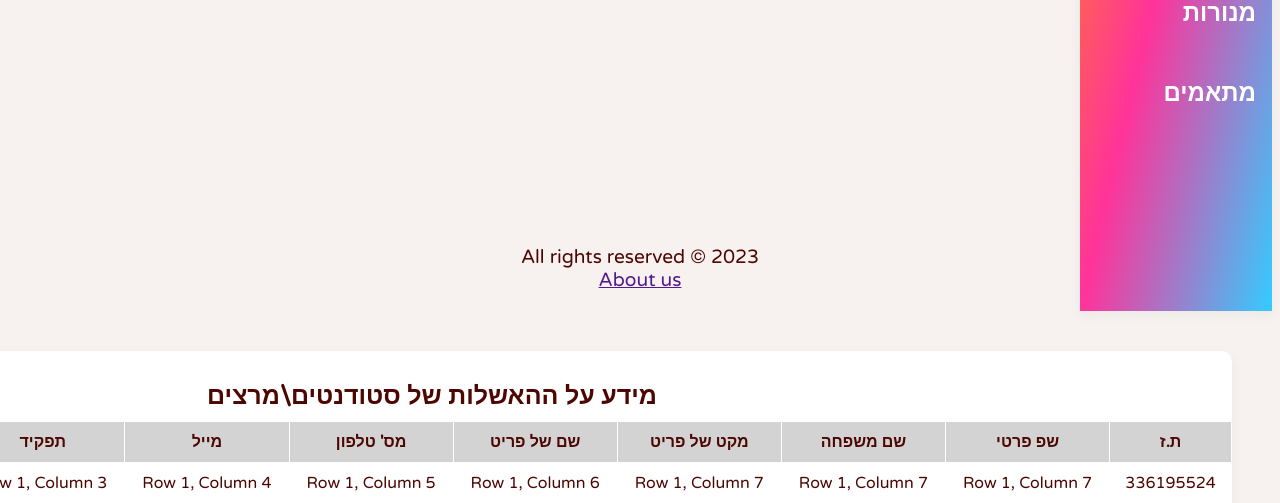
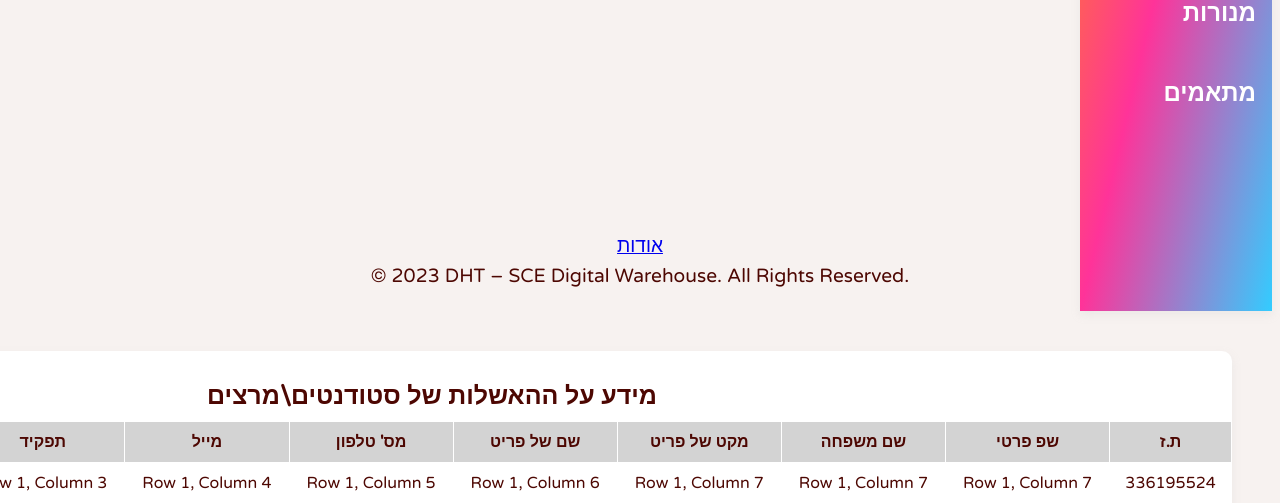
Before and after one commit to SCE-Digital-Warehouse/digitalwarehouse-web, a Django app: page /asks/ in a window 1280 px wide. Shown: the part 613-1116 px from the top of the page. Run offline with Django 4.2, Linux system fonts and the light colour scheme.

Commit message:
BSPMC238-99 footer fixed and updated

```diff
--- a/static/css/main.css
+++ b/static/css/main.css
@@ -20,7 +20,6 @@ body {
 }
 
 footer {
-    width: 50%;
     float: left;
     text-align: center;
     font-size: 1.2em;
@@ -30,6 +29,7 @@ footer {
     left: 50%;
     transform: translateX(-50%);
     clear: both;
+    line-height: 30px;
 }
 
 svg {
--- a/templates/footer.html
+++ b/templates/footer.html
@@ -1,10 +1,6 @@
-<!--Footer-->
-{% load static %}
-
-<div id="rights">
-    All rights reserved &copy; 2023
+<div id="about">
+    <a href="#" title="About Us">אודות</a>
 </div>
-
-<div id="about">
-    <a href="" title="about" target="_blank">About us</a>
+<div class="container">
+    &copy; {{ CURRENT_YEAR }} {{ PROJECT_NAME }}. All Rights Reserved.
 </div>
```
